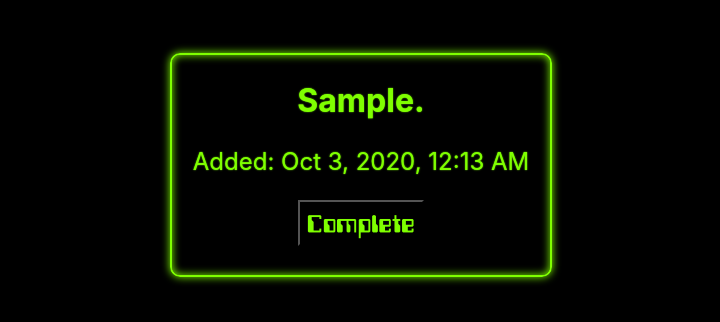
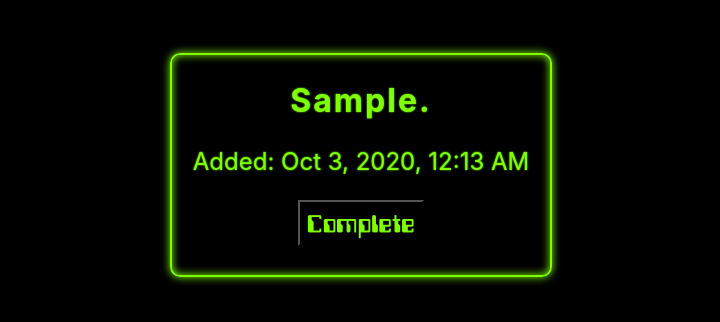
Before and after one commit to Abdeboskey/Todo-Terminal, a React (Create React App) app: page / in a window 1280 px wide. Both pictures are taken after typing "Sample" into the empty fields and a click on the button "Make To-do". Shown: the part 288-610 px from the top of the page, without its empty margins (279-999 px from the left). Built offline with nearby package versions, Linux system fonts and the light colour scheme.

Commit message:
Adjust text shadow and letter spacing

```diff
--- a/src/components/Todo/Todo.module.scss
+++ b/src/components/Todo/Todo.module.scss
@@ -4,12 +4,13 @@
   border: 2px solid chartreuse;
   border-radius: 10px;
   box-shadow: inset 0px 0px 8px chartreuse, 0px 0px 8px chartreuse;
-  text-shadow: 0px 0px 1.5px chartreuse;
+  text-shadow: 0px 0px 2px chartreuse;
   margin: 1em;
   padding: 0 1.3em;
   width: fit-content;
   h2 {
     font-size: 2em;
+    letter-spacing: 2px;
   }
 }
 
```
